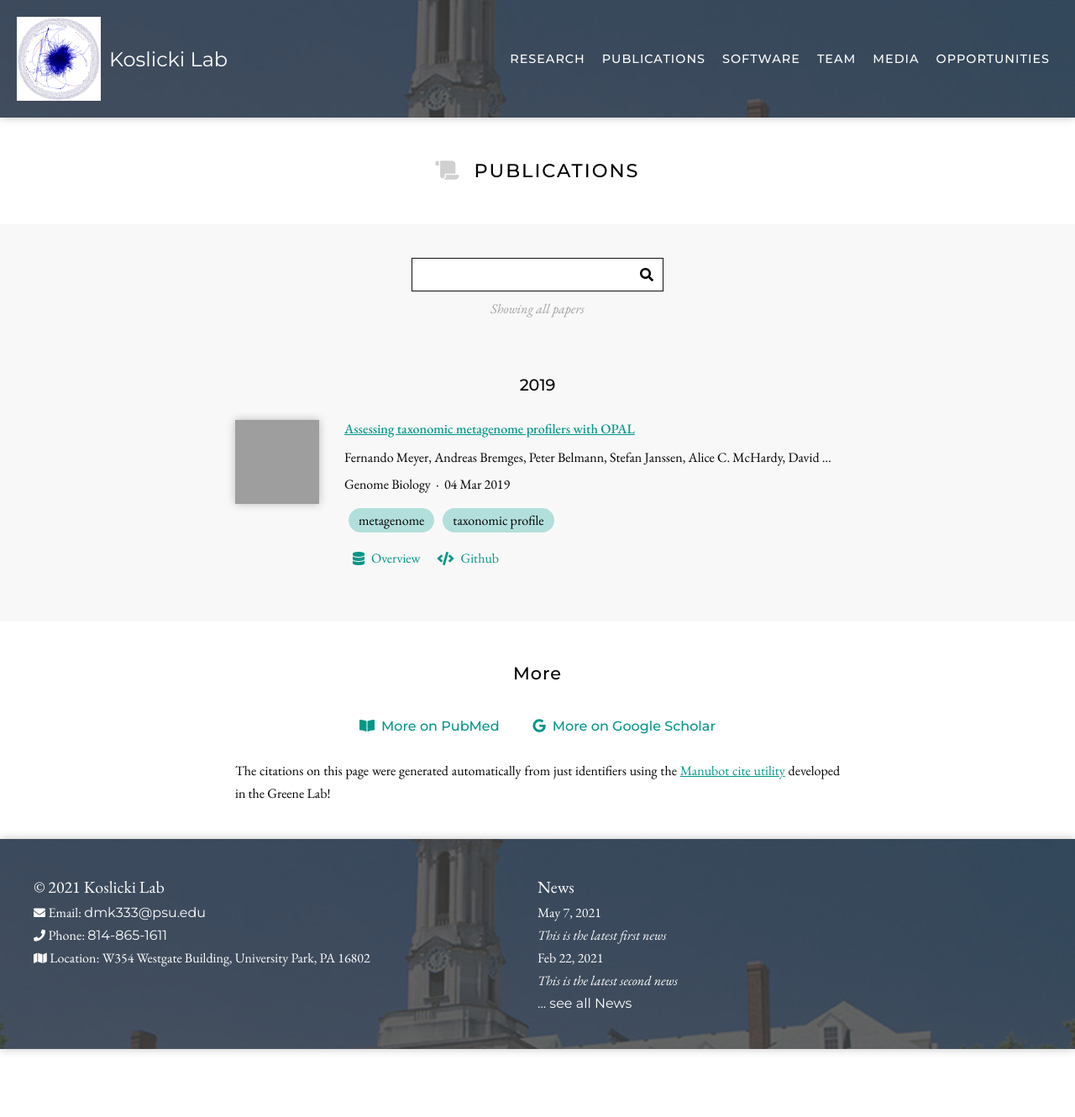
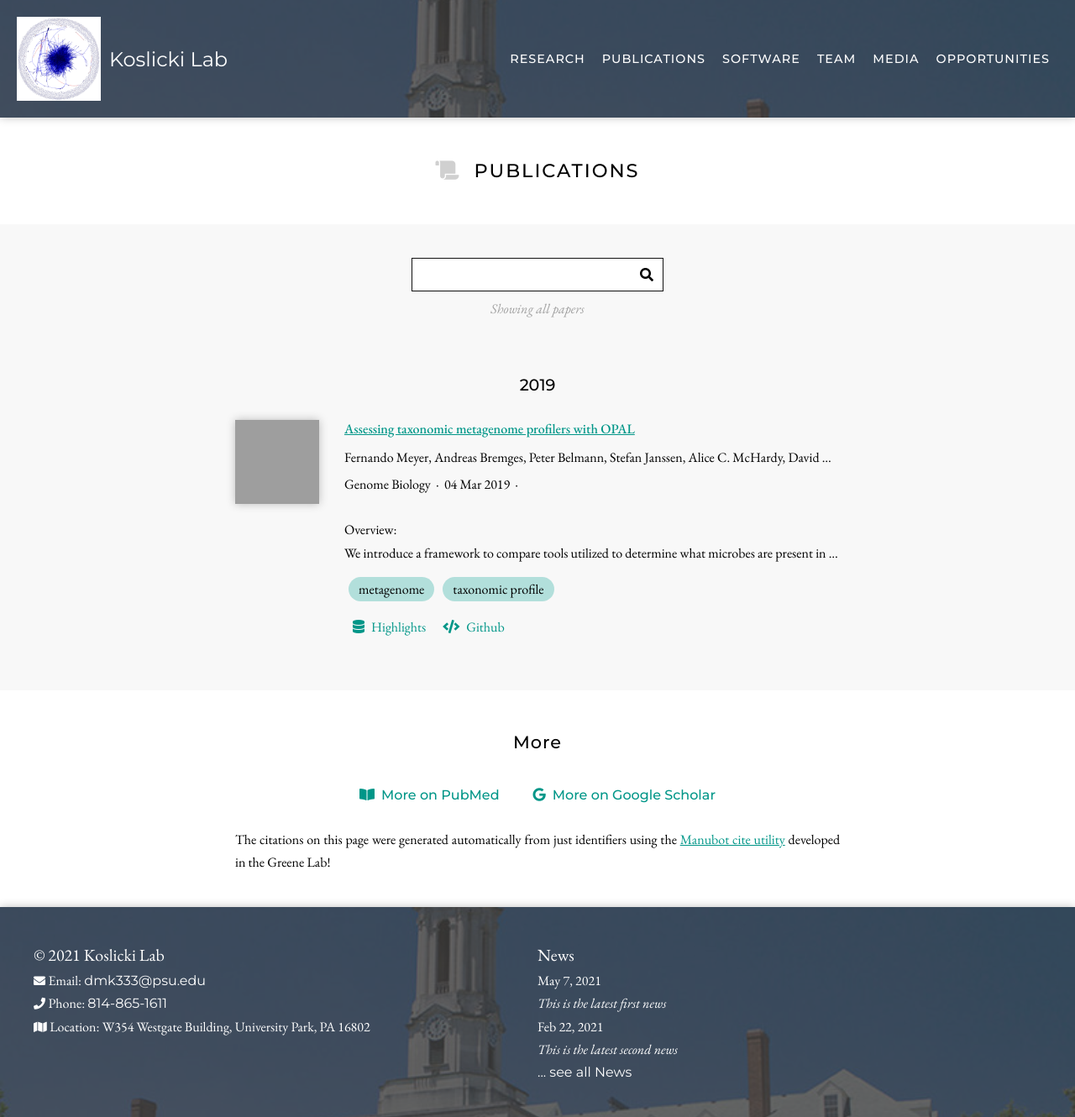
Before and after one commit to mohsenht/Koslicki-lab-PSU, a Jekyll site: the page built from publications/index.md, in a window 1280 px wide. Shown: the whole page at 84% size. Built offline with Jekyll 4.4.1, drawn with Linux system fonts in a browser that asks for light colours; nearby versions of some CDN libraries; grey boxes are pictures that could not be loaded.

Commit message:
add description part in pub

```diff
--- a/_data/research-input.yml
+++ b/_data/research-input.yml
@@ -59,12 +59,12 @@
   tags:
     - metagenome
     - taxonomic profile
-  description: We introduce a framework to compare tools utilized to determine what microbes are present in a sample, and at what relative abundance. This will help computational biologists design better tools to analyze communities of microorganisms (which affect nearly everything in existence!).
   repo: CAMI-challenge/OPAL
+  descriptions: We introduce a framework to compare tools utilized to determine what microbes are present in a sample, and at what relative abundance. This will help computational biologists design better tools to analyze communities of microorganisms (which affect nearly everything in existence!).
   extra-links:
     - type: data
       link: paper_intro/opal
-      text: Overview
+      text: Highlights
     - type: source
       link: https://github.com/CAMI-challenge
       text: Github
--- a/_data/research-output.yml
+++ b/_data/research-output.yml
@@ -14,15 +14,15 @@
   tags:
   - metagenome
   - taxonomic profile
-  description: We introduce a framework to compare tools utilized to determine what
+  repo: CAMI-challenge/OPAL
+  descriptions: We introduce a framework to compare tools utilized to determine what
     microbes are present in a sample, and at what relative abundance. This will help
     computational biologists design better tools to analyze communities of microorganisms
     (which affect nearly everything in existence!).
-  repo: CAMI-challenge/OPAL
   extra-links:
   - type: data
     link: paper_intro/opal
-    text: Overview
+    text: Highlights
   - type: source
     link: https://github.com/CAMI-challenge
     text: Github
--- a/_includes/research-list.html
+++ b/_includes/research-list.html
@@ -15,6 +15,12 @@
 {{- paper.publisher -}}
 &nbsp; · &nbsp;
 {{- paper.date | date: "%d %b %Y" -}}
+&nbsp; · &nbsp;
+{% if paper.descriptions.size > 0 %}
+<br> <br>
+Overview:  <br>
+{{- paper.descriptions -}}
+{% endif %}
 {%- endcapture -%}
 
 {% capture tags %}
```
